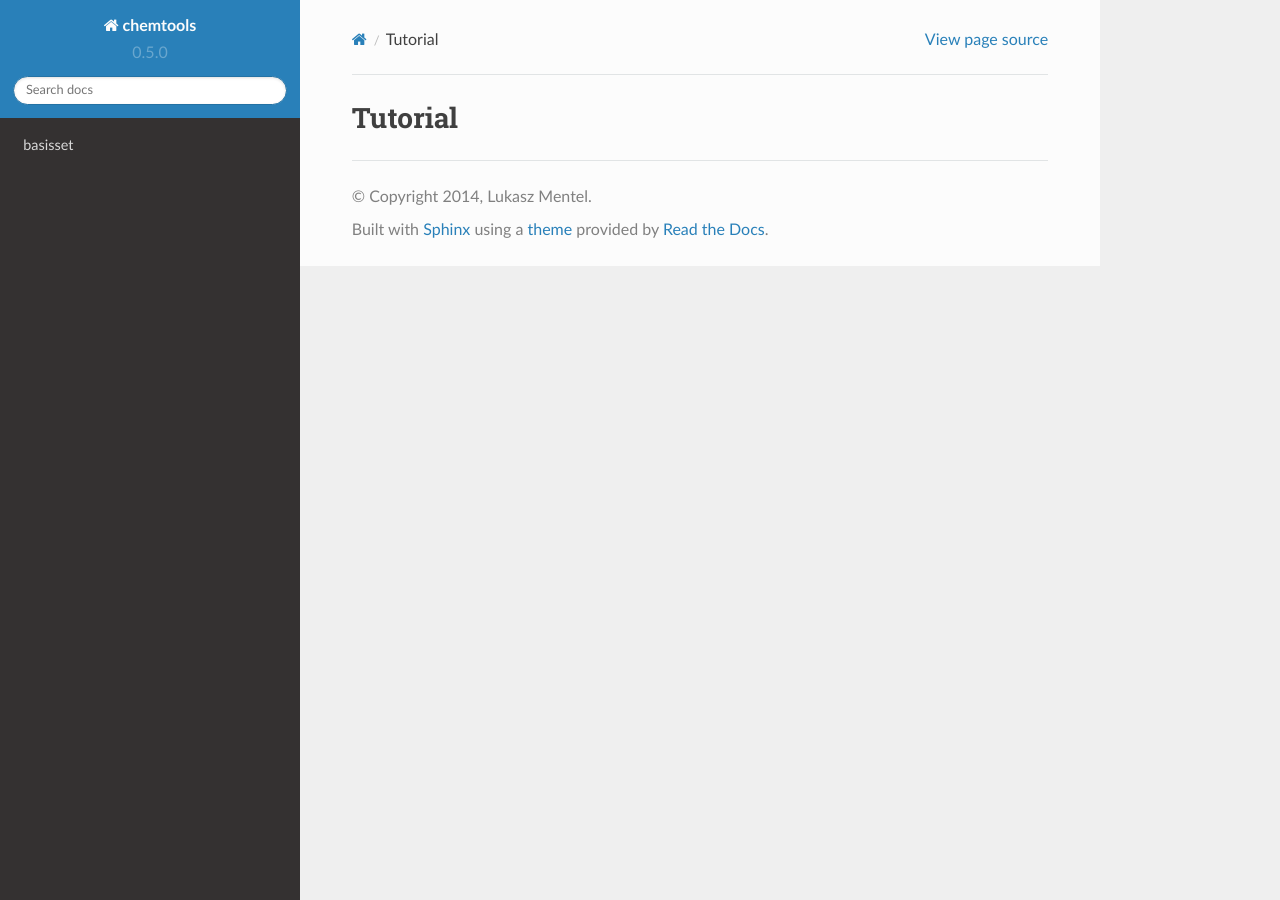
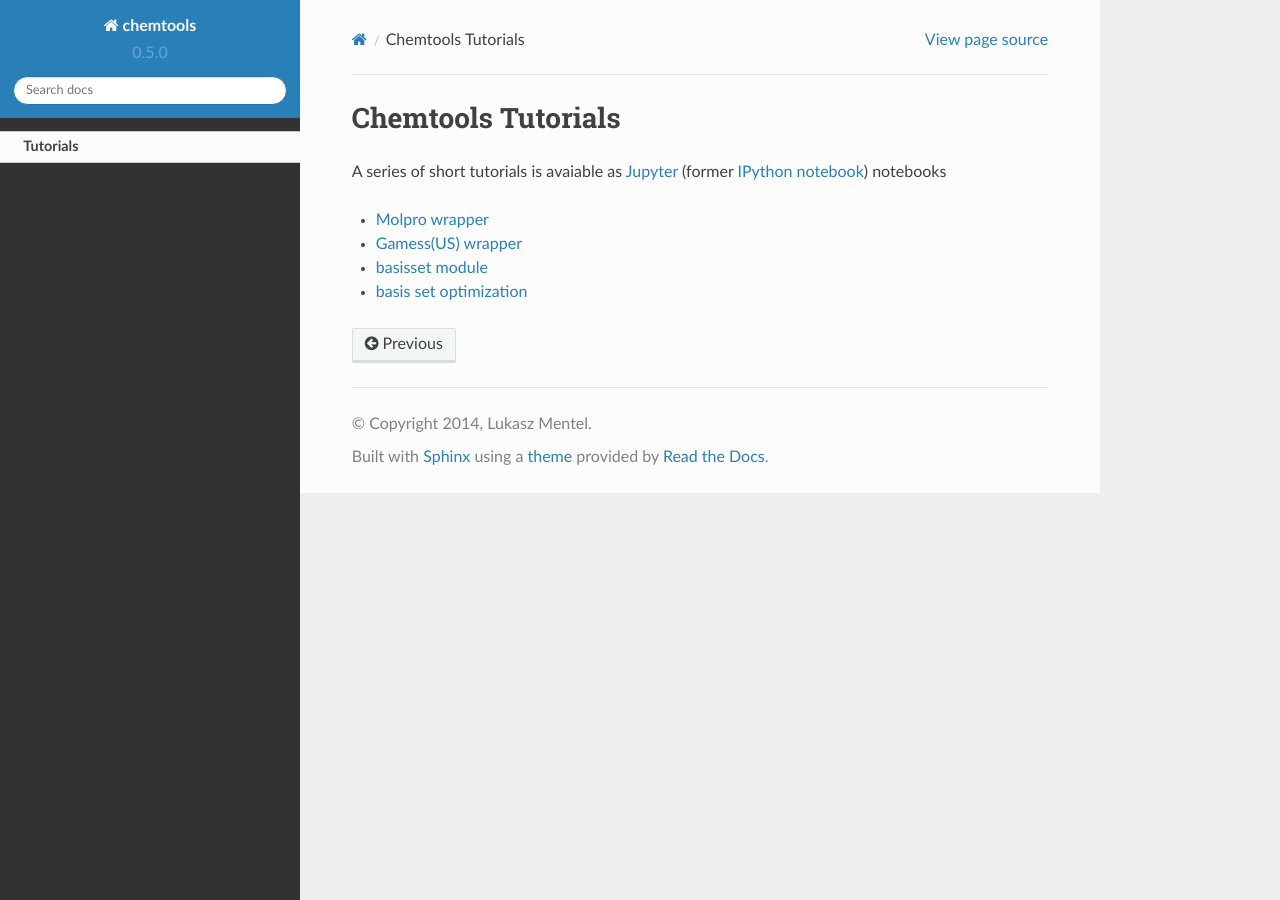
Before and after one commit to lmmentel/chemtools, a Sphinx documentation site: the page built from doc/source/tutorials.rst, in a window 1280 px wide. Built offline with Sphinx 7.4.7 and the Read the Docs theme 2.0.0, drawn with Linux system fonts in a browser that asks for light colours; pages that are not in the unit, such as notebooks, are missing from menus.

Commit message:
corrected docstrings in the basisset module, and updated the documentation with link to the existing ipython notebook tutorials

```diff
--- a/doc/source/index.rst
+++ b/doc/source/index.rst
@@ -32,7 +32,7 @@ Tutorials
 .. toctree::
    :maxdepth: 2
 
-   basisset <basisset>
+   Tutorials <tutorials>
    Module Reference <_reference/modules>
 
 Download and Installation
--- a/doc/source/tutorials.rst
+++ b/doc/source/tutorials.rst
@@ -1,3 +1,12 @@
-========
-Tutorial
-========
+===================
+Chemtools Tutorials
+===================
+
+A series of short tutorials is avaiable as `Jupyter <https://jupyter.org/>`_
+(former `IPython notebook <http://ipython.org/notebook.html>`_) notebooks
+
+
+* `Molpro wrapper <http://nbviewer.ipython.org/urls/bitbucket.org/lukaszmentel/chemtools/raw/tip/examples/ipython_notebooks/Molpro_tutorial.ipynb>`_
+* `Gamess(US) wrapper <http://nbviewer.ipython.org/urls/bitbucket.org/lukaszmentel/chemtools/raw/tip/examples/ipython_notebooks/Gamess_tutorial.ipynb>`_
+* `basisset module <http://nbviewer.ipython.org/urls/bitbucket.org/lukaszmentel/chemtools/raw/tip/examples/ipython_notebooks/BasisSetTutorial.ipynb>`_
+* `basis set optimization <http://nbviewer.ipython.org/urls/bitbucket.org/lukaszmentel/chemtools/raw/tip/examples/ipython_notebooks/BasisOpt_tutorial.ipynb>`_
```
Also changed, not shown: doc/source/basisset.rst (deleted, +0 -47 lines), 1 other file.
